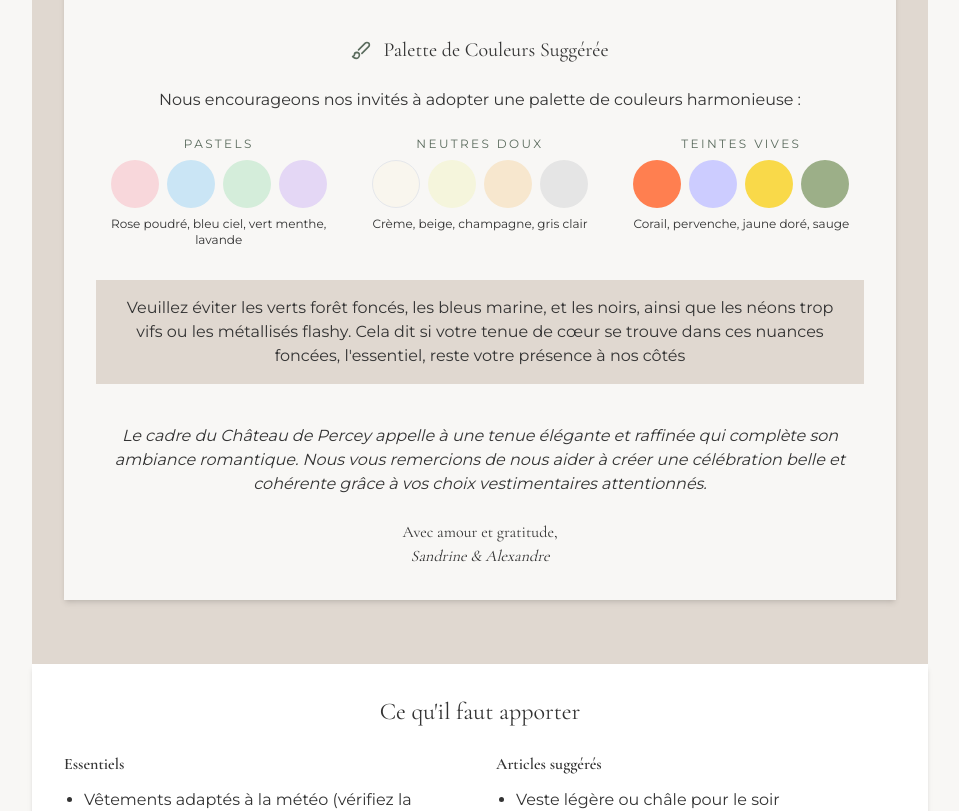
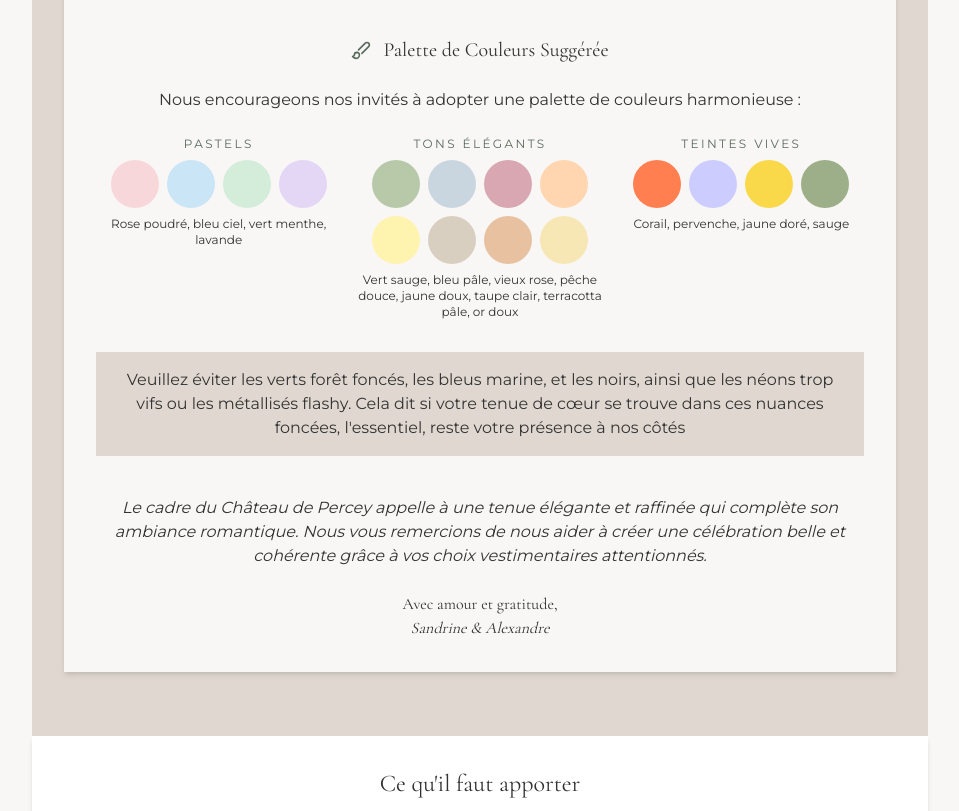
Before and after one commit to Agontchi/weddingsandrinealexandre, a Next.js app: page /ceremonie/preparations in a window 1280 px wide. Shown: the part 6320-7131 px from the top of the page, without its empty margins (160-1119 px from the left). Built offline with nearby package versions, Linux system fonts and the light colour scheme.

Commit message:
Add RSVP page and update dress code colors and navigation links

```diff
--- a/src/app/ceremonie/preparations/page.tsx
+++ b/src/app/ceremonie/preparations/page.tsx
@@ -18,7 +18,7 @@ export default function PreparationPage() {
             <h1 className="font-serif text-4xl md:text-5xl mb-6">Votre guide pour notre week-end de mariage</h1>
             <p className="text-lg mb-8">Tout ce que vous devez savoir sur notre célébration au Château de Percey</p>
             <div className="flex flex-col md:flex-row justify-center gap-4 md:gap-2">
-              <Link href="#rsvp" className="btn bg-white text-secondary border-white hover:bg-transparent hover:text-white mx-0 md:mx-2">
+              <Link href="/ceremonie/rsvp" className="btn bg-white text-secondary border-white hover:bg-transparent hover:text-white mx-0 md:mx-2">
                 Répondez maintenant
               </Link>
               <Link href="#dresscode" className="btn border-white text-white hover:bg-white hover:text-secondary mx-0 md:mx-2">
@@ -199,7 +199,7 @@ export default function PreparationPage() {
               </p>
               <div className="text-center">
                 <Link
-                  href="#rsvp"
+                  href="/ceremonie/rsvp"
                   className="btn inline-block bg-white text-secondary border-white hover:bg-transparent hover:text-white"
                 >
                   Enregistrez votre voiture ou trouvez un trajet
@@ -277,7 +277,7 @@ export default function PreparationPage() {
               </div>
               <div className="text-center md:text-left mb-8">
                 <a
-                  href="#rsvp"
+                  href="/ceremonie/rsvp"
                   className="btn bg-secondary text-white border-secondary hover:bg-transparent hover:text-secondary"
                 >
                   Trouvez un lift
@@ -473,7 +473,7 @@ export default function PreparationPage() {
                 </p>
                 <div className="text-center">
                   <Link
-                    href="#rsvp"
+                    href="/ceremonie/rsvp"
                     className="btn bg-white text-secondary border-white hover:bg-transparent hover:text-white"
                   >
                     Nous aviser de vos alergies et restrictions alimentaires
@@ -497,11 +497,11 @@ export default function PreparationPage() {
             <div className="bg-white p-8 shadow-md">
               <div className="mb-8 text-center">
                 <a
-                  href="https://forms.google.com/your-form-link"
+                  href="/ceremonie/rsvp"
                   target="_blank"
                   className="btn bg-secondary text-white border-secondary hover:bg-transparent hover:text-secondary"
                 >
-                  Ouvrir le formulaire Google
+                  Ouvrir le formulaire
                 </a>
               </div>
 
--- /dev/null
+++ b/src/app/ceremonie/rsvp/page.tsx
@@ -0,0 +1,72 @@
+'use client'
+
+import React, { useEffect } from 'react'
+import Navbar from '@/app/components/Navbar'
+import Footer from '@/app/components/Footer'
+import Script from 'next/script'
+
+// Define the type for the window.Tally object
+declare global {
+  interface Window {
+    Tally: {
+      loadEmbeds: () => void;
+    }
+  }
+}
+
+export default function RSVPPage() {
+  useEffect(() => {
+    // Load all embeds on the page
+    if (typeof window !== 'undefined' && window.Tally) {
+      window.Tally.loadEmbeds();
+    }
+  }, []);
+
+  return (
+    <main className="min-h-screen bg-light">
+      {/* Navigation */}
+      <Navbar />
+
+      {/* Header Section */}
+      {/* <section className="pt-32 pb-16 bg-secondary text-white">
+        <div className="container-custom">
+          <div className="max-w-4xl mx-auto text-center">
+            <h1 className="font-serif text-4xl md:text-5xl mb-6">Répondez à notre invitation</h1>
+            <p className="text-lg mb-8">Nous avons hâte de célébrer ce moment spécial avec vous</p>
+          </div>
+        </div>
+      </section> */}
+
+      {/* Tally Form Section */}
+      <section className="py-16 bg-white">
+        <div className="container-custom">
+          <div className="max-w-3xl mx-auto">
+            <div className="mb-12">
+              <iframe
+                data-tally-src="https://tally.so/embed/wMGka8?alignLeft=1&hideTitle=1&transparentBackground=1&dynamicHeight=1"
+                loading="lazy"
+                width="100%"
+                height="761"
+                frameBorder="0"
+                marginHeight={0}
+                marginWidth={0}
+                title="Logistique et Alimentation"
+                onLoad={() => {
+                  if (typeof window !== 'undefined' && window.Tally) {
+                    window.Tally.loadEmbeds();
+                  }
+                }}
+              ></iframe>
+            </div>
+          </div>
+        </div>
+      </section>
+
+      {/* Footer */}
+      <Footer />
+
+      {/* Tally Script */}
+      <Script src="https://tally.so/widgets/embed.js" strategy="afterInteractive" />
+    </main>
+  )
+}
--- a/src/app/components/GuideDressCode.tsx
+++ b/src/app/components/GuideDressCode.tsx
@@ -195,14 +195,18 @@ const GuideDressCode = () => {
               </div>
 
               <div className="space-y-2">
-                <h4 className="font-sans uppercase tracking-widest text-xs text-center text-secondary">Neutres doux</h4>
+                <h4 className="font-sans uppercase tracking-widest text-xs text-center text-secondary">Tons élégants</h4>
                 <div className="flex flex-wrap justify-center gap-2">
-                  <div className="w-12 h-12 rounded-full bg-[#F9F6EE] border border-gray-200" title="Crème"></div>
-                  <div className="w-12 h-12 rounded-full bg-[#F5F5DC]" title="Beige"></div>
-                  <div className="w-12 h-12 rounded-full bg-[#F7E7CE]" title="Champagne"></div>
-                  <div className="w-12 h-12 rounded-full bg-[#E5E5E5]" title="Gris clair"></div>
+                  <div className="w-12 h-12 rounded-full bg-[#B7C9A8]" title="Vert sauge"></div>
+                  <div className="w-12 h-12 rounded-full bg-[#C9D6DF]" title="Bleu pâle"></div>
+                  <div className="w-12 h-12 rounded-full bg-[#D8A7B1]" title="Vieux rose"></div>
+                  <div className="w-12 h-12 rounded-full bg-[#FFD6B0]" title="Pêche douce"></div>
+                  <div className="w-12 h-12 rounded-full bg-[#FFF3B0]" title="Jaune doux"></div>
+                  <div className="w-12 h-12 rounded-full bg-[#D9CFC1]" title="Taupe clair"></div>
+                  <div className="w-12 h-12 rounded-full bg-[#E8C1A0]" title="Terracotta pâle"></div>
+                  <div className="w-12 h-12 rounded-full bg-[#F6E7B4]" title="Or doux"></div>
                 </div>
-                <p className="text-center text-xs">Crème, beige, champagne, gris clair</p>
+                <p className="text-center text-xs">Vert sauge, bleu pâle, vieux rose, pêche douce, jaune doux, taupe clair, terracotta pâle, or doux</p>
               </div>
 
               <div className="space-y-2">
```
